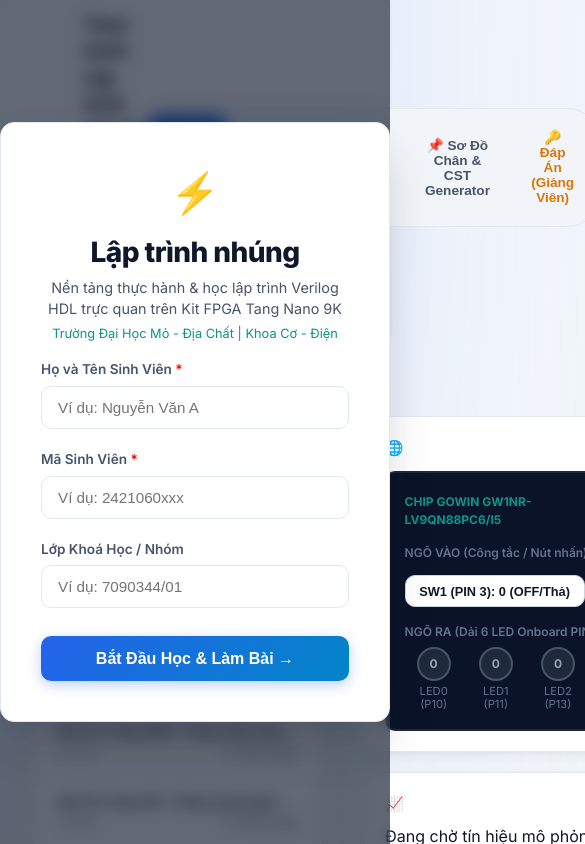
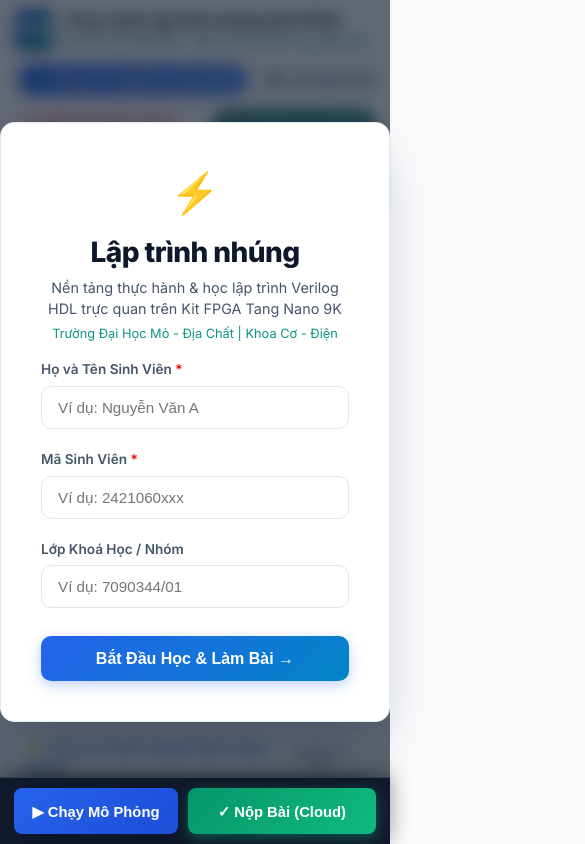
Before and after one commit to sr89me/fpga, a plain HTML site: page index.html in a window 390 px wide. Shown: the top 844 px of the page, 585 px wide, since content can reach past the window. Drawn offline with Linux system fonts and the light colour scheme; no server answers.

Commit message:
Add files via upload

```diff
--- a/static/css/styles.css
+++ b/static/css/styles.css
@@ -705,6 +705,269 @@ pre code {
 }
 
 /* ==========================================================================
+   MOBILE & TABLET RESPONSIVE STYLES
+   ========================================================================== */
+
+/* Mobile Quick Lab Selector */
+.mobile-lab-picker-bar {
+    display: none;
+    background: #eff6ff;
+    padding: 10px 14px;
+    border-radius: var(--radius-md);
+    border: 1.5px solid #bfdbfe;
+    margin-bottom: 12px;
+}
+
+.mobile-lab-select {
+    width: 100%;
+    padding: 10px 12px;
+    font-weight: 600;
+    border-radius: 8px;
+    border: 1.5px solid #93c5fd;
+    background: #ffffff;
+    font-size: 0.95rem;
+    color: #0f172a;
+    outline: none;
+}
+
+/* Mobile Sticky Bottom Floating Action Bar */
+.mobile-sticky-actions {
+    display: none;
+}
+
+@media (max-width: 1024px) {
+    .workspace-layout {
+        grid-template-columns: 260px 1fr 380px;
+        gap: 1rem;
+    }
+}
+
+@media (max-width: 900px) {
+    .workspace-layout {
+        display: flex;
+        flex-direction: column;
+        gap: 1.25rem;
+        min-height: auto;
+    }
+
+    /* On mobile/tablet, the Lab Editor comes FIRST so students see the task and submit button immediately! */
+    .editor-pane {
+        order: 1;
+        width: 100%;
+    }
+
+    .board-pane {
+        order: 2;
+        width: 100%;
+        max-height: none;
+    }
+
+    .ws-sidebar {
+        order: 3;
+        width: 100%;
+        max-height: 320px;
+    }
+
+    .mobile-lab-picker-bar {
+        display: block;
+    }
+}
+
+@media (max-width: 768px) {
+    body {
+        padding-bottom: 74px; /* Space for the floating bottom action bar */
+    }
+
+    .app-header {
+        padding: 0.6rem 0.85rem;
+        flex-direction: column;
+        align-items: stretch;
+        gap: 10px;
+        position: relative;
+    }
+
+    .brand-container {
+        width: 100%;
+        justify-content: flex-start;
+    }
+
+    .brand-title h1 {
+        font-size: 0.95rem;
+    }
+
+    .brand-title p {
+        font-size: 0.7rem;
+    }
+
+    .nav-tabs {
+        width: 100%;
+        overflow-x: auto;
+        white-space: nowrap;
+        padding: 4px;
+        scrollbar-width: none;
+        -webkit-overflow-scrolling: touch;
+        justify-content: flex-start;
+        border-radius: 12px;
+    }
+
+    .nav-tabs::-webkit-scrollbar {
+        display: none;
+    }
+
+    .nav-tab {
+        padding: 0.45rem 0.85rem;
+        font-size: 0.8rem;
+        flex-shrink: 0;
+    }
+
+    .header-actions {
+        width: 100%;
+        display: flex;
+        align-items: center;
+        justify-content: space-between;
+        gap: 6px;
+        overflow-x: auto;
+        flex-wrap: nowrap;
+        padding-bottom: 2px;
+        scrollbar-width: none;
+    }
+
+    .header-actions::-webkit-scrollbar {
+        display: none;
+    }
+
+    .user-profile {
+        padding: 4px 8px;
+    }
+
+    .user-details strong {
+        font-size: 0.8rem;
+    }
+
+    .user-details span {
+        font-size: 0.7rem;
+    }
+
+    .main-container {
+        padding: 0.75rem 0.5rem;
+    }
+
+    /* Editor Pane Header on Mobile */
+    .pane-header {
+        flex-direction: column;
+        align-items: stretch;
+        gap: 10px;
+        padding: 0.85rem 1rem;
+    }
+
+    .pane-title {
+        font-size: 0.95rem;
+        line-height: 1.4;
+    }
+
+    .pane-header > div:last-child {
+        display: grid !important;
+        grid-template-columns: 1fr 1fr;
+        gap: 8px;
+        width: 100%;
+    }
+
+    #btnRunSim, #btnSubmitLab {
+        padding: 0.7rem 0.75rem !important;
+        font-size: 0.9rem !important;
+        font-weight: 700 !important;
+        min-height: 44px;
+        display: flex;
+        align-items: center;
+        justify-content: center;
+        border-radius: 8px;
+    }
+
+    /* Code editor area */
+    .code-editor-wrapper {
+        min-height: 300px;
+        max-height: 420px;
+    }
+
+    /* Mobile Floating Action Bar */
+    .mobile-sticky-actions {
+        display: flex !important;
+        position: fixed;
+        bottom: 0;
+        left: 0;
+        right: 0;
+        background: rgba(15, 23, 42, 0.96);
+        backdrop-filter: blur(12px);
+        -webkit-backdrop-filter: blur(12px);
+        padding: 10px 14px;
+        gap: 10px;
+        z-index: 1000;
+        border-top: 1px solid #334155;
+        box-shadow: 0 -4px 20px rgba(0, 0, 0, 0.4);
+    }
+
+    .btn-sticky-sim {
+        flex: 1;
+        min-height: 46px;
+        font-size: 0.925rem;
+        font-weight: 700;
+        background: linear-gradient(135deg, #2563eb, #1d4ed8);
+        color: #ffffff;
+        border: none;
+        border-radius: 8px;
+        cursor: pointer;
+        display: flex;
+        align-items: center;
+        justify-content: center;
+        gap: 6px;
+    }
+
+    .btn-sticky-submit {
+        flex: 1.15;
+        min-height: 46px;
+        font-size: 0.925rem;
+        font-weight: 800;
+        background: linear-gradient(135deg, #059669, #10b981);
+        color: #ffffff;
+        border: none;
+        border-radius: 8px;
+        cursor: pointer;
+        box-shadow: 0 4px 14px rgba(16, 185, 129, 0.4);
+        display: flex;
+        align-items: center;
+        justify-content: center;
+        gap: 6px;
+    }
+
+    /* Hardware Simulator touches */
+    .board-sim-view {
+        padding: 0.85rem;
+    }
+
+    .sw-row {
+        justify-content: center;
+    }
+
+    .btn-hw-switch {
+        padding: 0.55rem 0.85rem;
+        font-size: 0.85rem;
+        min-height: 42px;
+    }
+
+    /* Waveform Container */
+    #waveformSvgContainer {
+        overflow-x: auto;
+        -webkit-overflow-scrolling: touch;
+    }
+
+    /* Teacher view responsive */
+    #teacherStudentTableContainer {
+        overflow-x: auto;
+        -webkit-overflow-scrolling: touch;
+    }
+}
+
+/* ==========================================================================
    PRINTABLE PDF REPORT STYLES (@media print)
    ========================================================================== */
 .print-only { display: none; }
```
